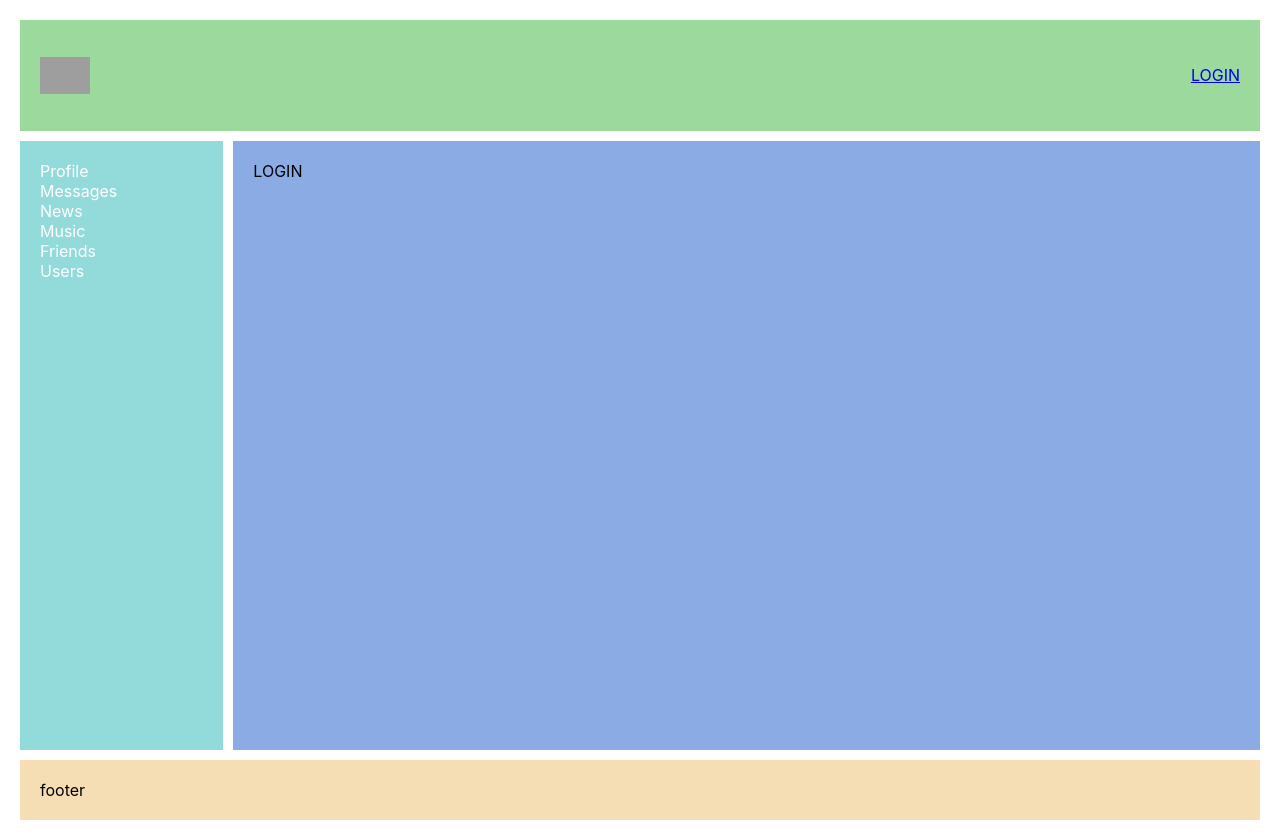
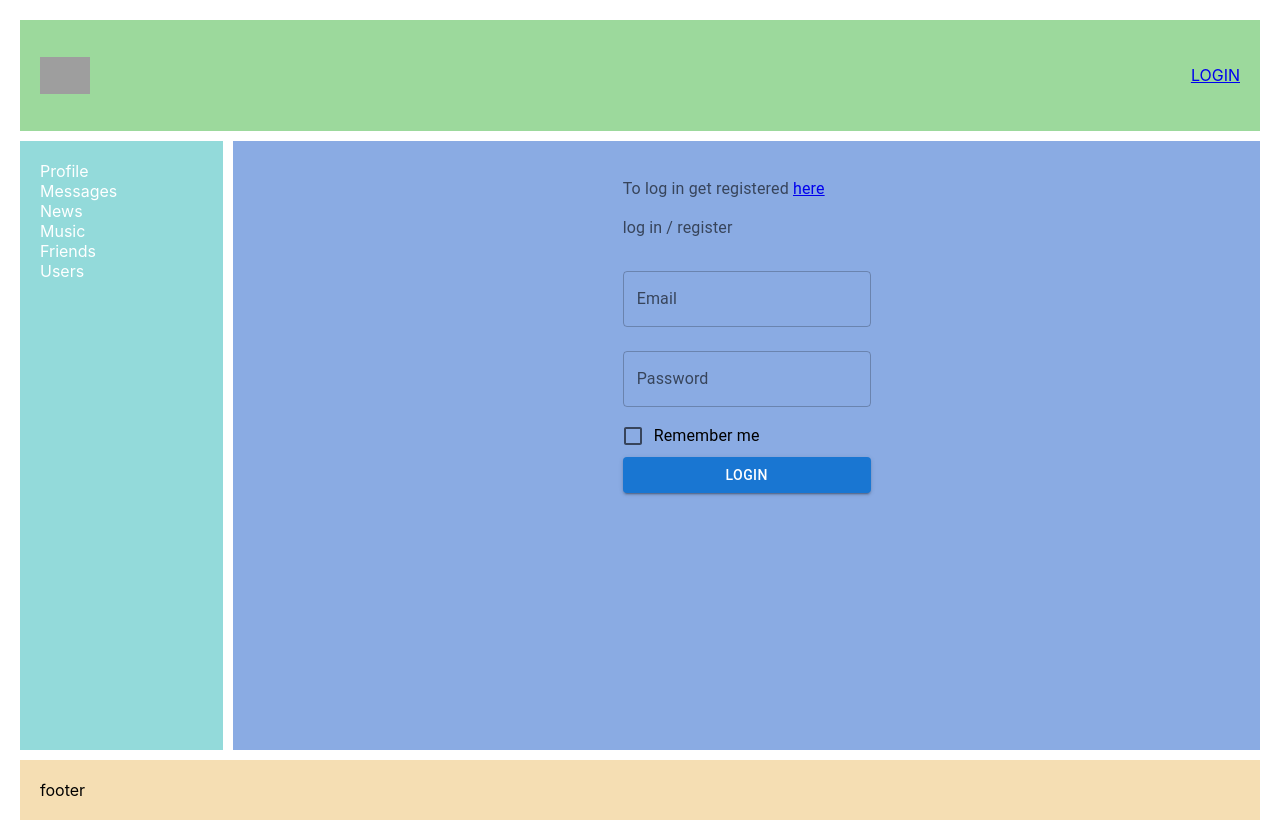
Before and after one commit to Komandr33/samurai-way-main, a React (Create React App) app: page /login in a window 1280 px wide. Built offline with nearby package versions, Linux system fonts and the light colour scheme; no server answers; grey boxes are pictures that could not be loaded.

Commit message:
fix Login.tsx

```diff
--- a/src/components/Body/Login/Login.tsx
+++ b/src/components/Body/Login/Login.tsx
@@ -1,3 +1,72 @@
-export function Login(props: any) {
-  return <div>LOGIN</div>
-}
+import {useFormik} from 'formik';
+import {useAppDispatch} from '../../../redux/store-redux';
+import React from 'react';
+import {Button, Checkbox, FormControl, FormControlLabel, FormGroup, FormLabel, Grid, TextField} from '@mui/material';
+import {loginTC} from '../../../redux/auth-reducer';
+import {AuthRequestType} from '../../../api/api';
+
+
+export const Login = () => {
+  const dispatch = useAppDispatch();
+
+
+  const formik = useFormik({
+    validate: (values) => {
+      if (!values.email) {
+        return {
+          email: 'Email is required'
+        };
+      }
+      if (!values.password) {
+        return {
+          password: 'Password is required'
+        };
+      }
+    },
+    initialValues: {
+      email: '',
+      password: '',
+      rememberMe: false
+    },
+    onSubmit: (values:AuthRequestType) => {
+      dispatch(loginTC(values));
+    }
+  });
+
+  // if (isLoggedIn) {
+  //   return <Navigate to={'/'}/>;
+  // }
+
+  return (
+    <Grid container justifyContent="center">
+      <Grid item xs={4}>
+        <form onSubmit={formik.handleSubmit}>
+          <FormControl>
+            <FormLabel>
+              <p>
+                To log in get registered{' '}
+                <a href={'https://social-network.samuraijs.com/'} target={'_blank'}>
+                  here
+                </a>
+              </p>
+              <p>log in / register</p>
+            </FormLabel>
+            <FormGroup>
+              <TextField label="Email" margin="normal" {...formik.getFieldProps('email')} />
+              {formik.errors.email && <div>{formik.errors.email}</div>}
+              <TextField type="password" label="Password" margin="normal" {...formik.getFieldProps('password')} />
+              {formik.errors.password && <div>{formik.errors.password}</div>}
+              <FormControlLabel
+                label={'Remember me'}
+                control={<Checkbox {...formik.getFieldProps('rememberMe')} checked={formik.values.rememberMe}/>}
+              />
+              <Button type={'submit'} variant={'contained'} color={'primary'}>
+                Login
+              </Button>
+            </FormGroup>
+          </FormControl>
+        </form>
+      </Grid>
+    </Grid>
+  );
+};
```
